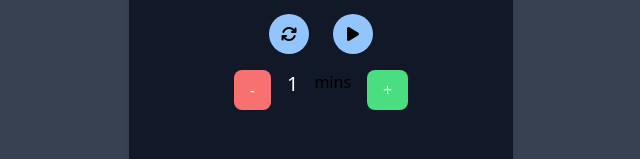
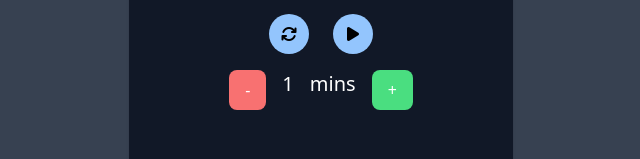
Before and after one commit to Infitro/CC, a plain HTML site: page index.html in a window 1280 px wide. Shown: the part 518-677 px from the top of the page, without its empty margins (319-959 px from the left). Drawn offline with nearby package versions, Linux system fonts and the light colour scheme.

Commit message:
Update index.html

```diff
--- a/index.html
+++ b/index.html
@@ -40,7 +40,7 @@
 
       <div class="flex justify-center gap-4">
         <button id="decreaseTime" class="bg-red-400 px-4 py-2 rounded-lg text-white">-</button>
-        <span id="startTime" class="text-xl text-white">1 </span> <span>mins</span>
+        <span id="startTime" class="text-xl text-white">1 </span> <span  class="text-xl text-white">mins</span>
         <button id="increaseTime" class="bg-green-400 px-4 py-2 rounded-lg text-white">+</button>
       </div>
     </div>
```
